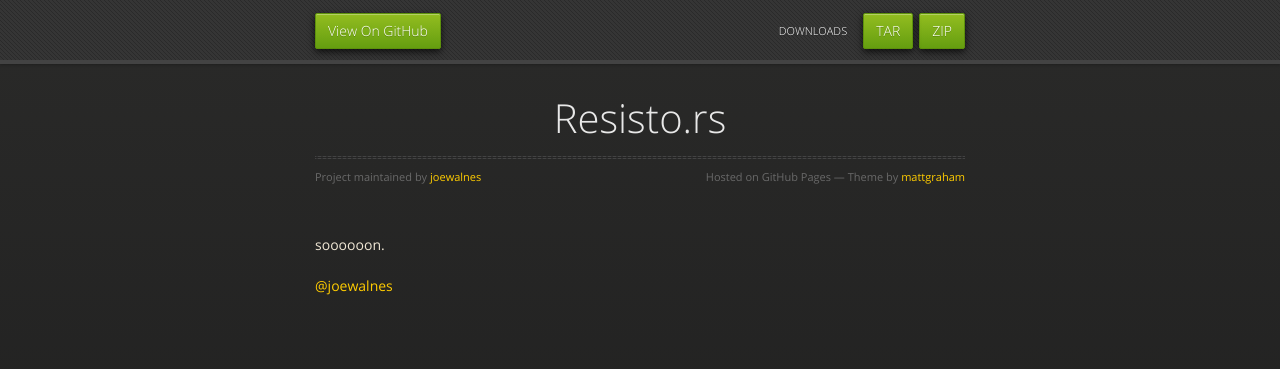
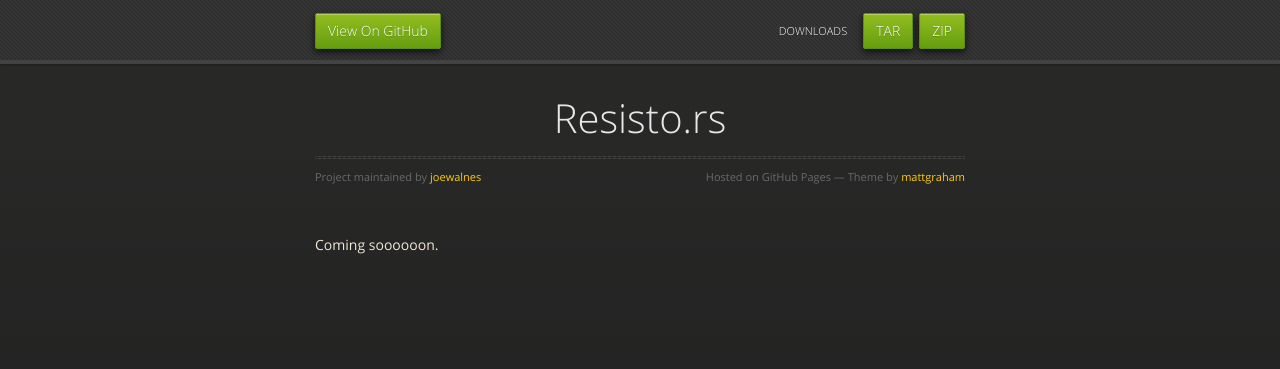
Before and after one commit to joewalnes/resisto.rs, a plain HTML site: page index.html in a window 1280 px wide. Drawn offline with nearby package versions, Linux system fonts and the light colour scheme.

Commit message:
Placeholder.

```diff
--- a/index.html
+++ b/index.html
@@ -38,9 +38,8 @@
           <span class="credits right">Hosted on GitHub Pages &mdash; Theme by <a href="http://twitter.com/#!/michigangraham">mattgraham</a></span>
         </div>
 
-        <p>soooooon.</p>
+        <p>Coming soooooon.</p>
 
-<p><a href="https://github.com/joewalnes" class="user-mention">@joewalnes</a></p>
       </section>
 
     </div>
```
